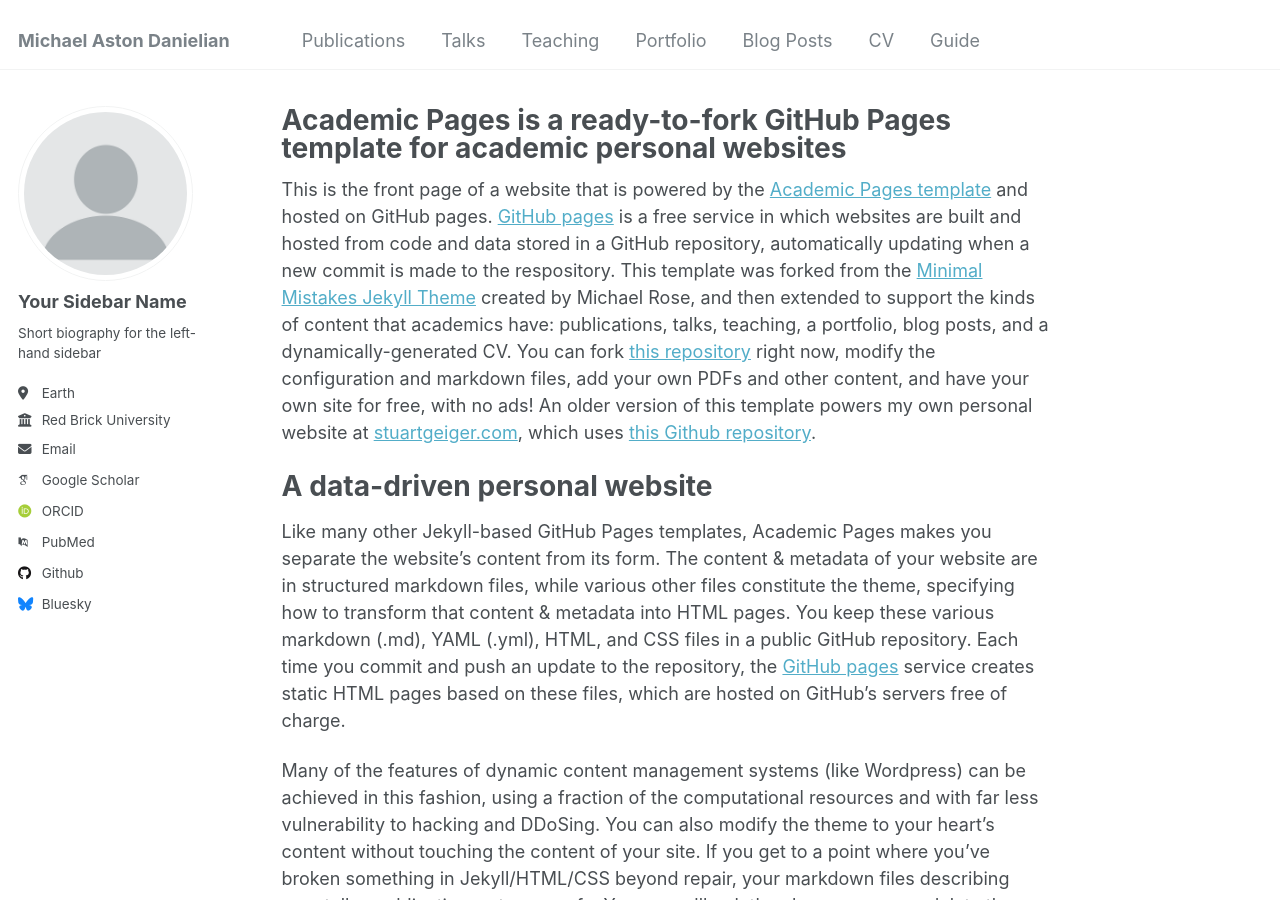
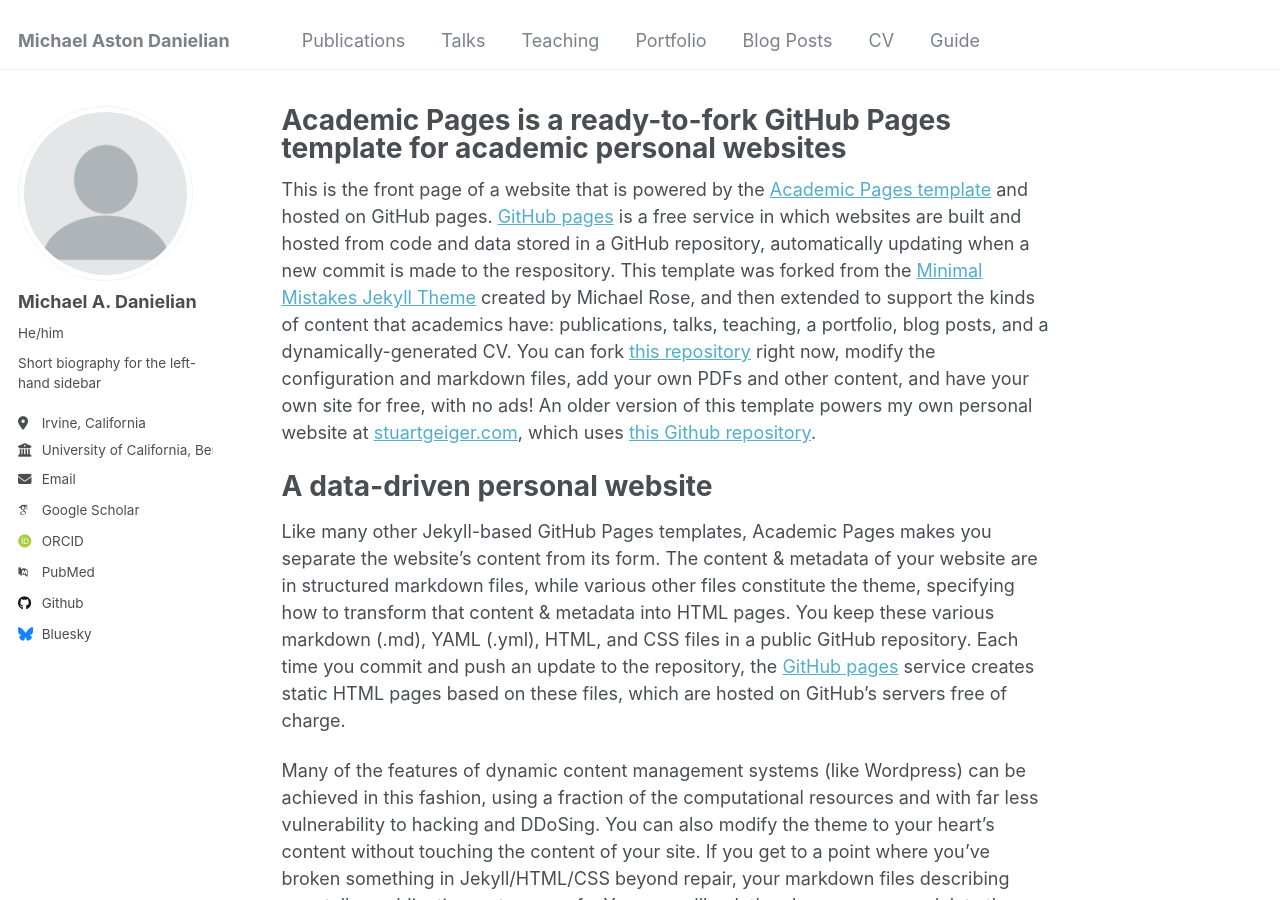
Before and after one commit to michaeldanielian/michaeldanielian.github.io, a Jekyll site: the page built from _pages/about.md, in a window 1280 px wide and 900 px high. Built offline with Jekyll 4.4.1, drawn with Linux system fonts in a browser that asks for light colours; some web fonts are replaced.

Commit message:
Update _config.yml

```diff
--- a/_config.yml
+++ b/_config.yml
@@ -22,13 +22,13 @@ repository               : "academicpages/academicpages.github.io"
 author:
   # Biographic information
   avatar           : "profile.png"
-  name             : "Your Sidebar Name"
-  pronouns         : # example: "she/her"
+  name             : "Michael A. Danielian"
+  pronouns         : "He/him"
   bio              : "Short biography for the left-hand sidebar"
-  location         : "Earth"
-  employer         : "Red Brick University"
+  location         : "Irvine, California"
+  employer         : "University of California, Berkeley"
   uri              : # URL
-  email            : "none@example.org"
+  email            : "michaeldanielian@berkeley.edu"
 
   # Academic websites
   arxiv            : # URL - Update with the correct link to your profile
```
